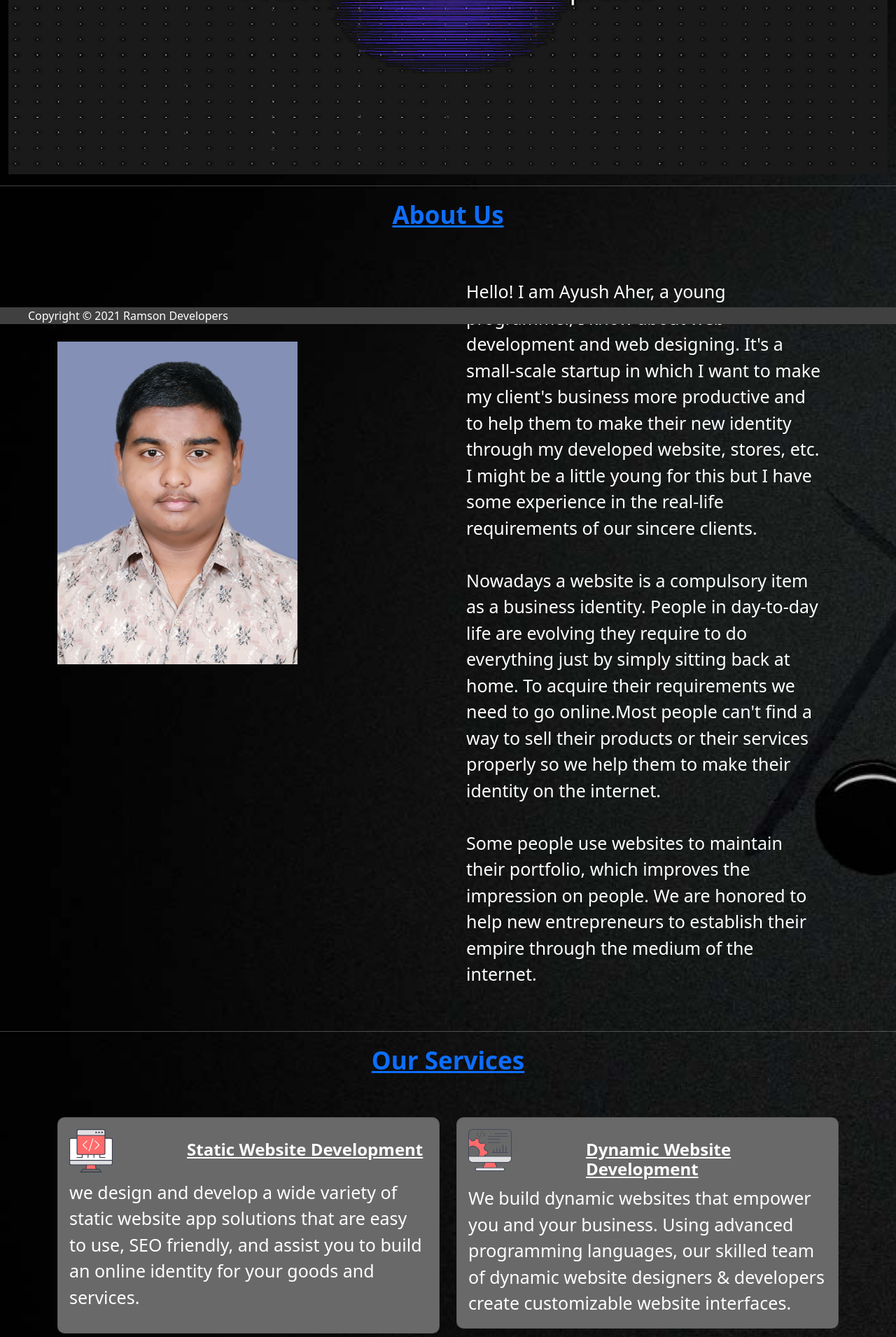
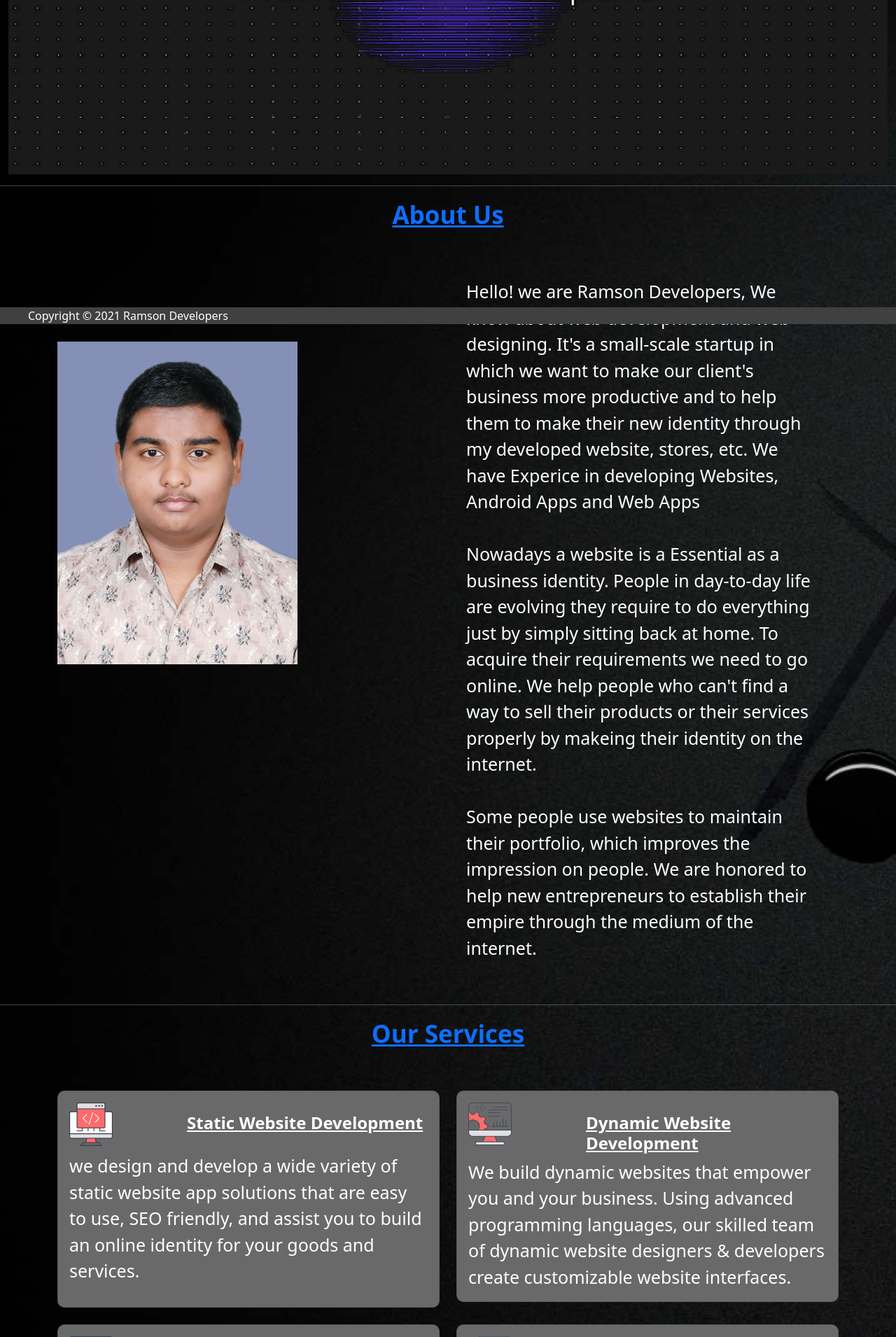
Before and after one commit to AyushAher/ramson_developers, a PHP site: page / in a window 1280 px wide. Shown: the part 337-2247 px from the top of the page at 70% size. Run offline with PHP 8.4, Linux system fonts and the light colour scheme; some libraries are stand-ins or nearby versions.

Commit message:
Update index.php

```diff
--- a/index.php
+++ b/index.php
@@ -96,18 +96,17 @@
         </div>
         <div class="col-md arti">
           <p class="container">
-            Hello! I am Ayush Aher, a young programmer, I know about web
-            development and web designing. It's a small-scale startup in which I
-            want to make my client's business more productive and to help them
+            Hello! we are Ramson Developers, We know about web
+            development and web designing. It's a small-scale startup in which we
+            want to make our client's business more productive and to help them
             to make their new identity through my developed website, stores,
-            etc. I might be a little young for this but I have some experience
-            in the real-life requirements of our sincere clients. <br /><br />
+            etc. We have Experice in developing Websites, Android Apps and Web Apps <br /><br />
 
-            Nowadays a website is a compulsory item as a business identity.
+            Nowadays a website is a Essential as a business identity.
             People in day-to-day life are evolving they require to do everything
             just by simply sitting back at home. To acquire their requirements
-            we need to go online.Most people can't find a way to sell their
-            products or their services properly so we help them to make their
+            we need to go online. We help people who can't find a way to sell their
+            products or their services properly by makeing their
             identity on the internet. <br /><br />
 
             Some people use websites to maintain their portfolio, which improves
```
